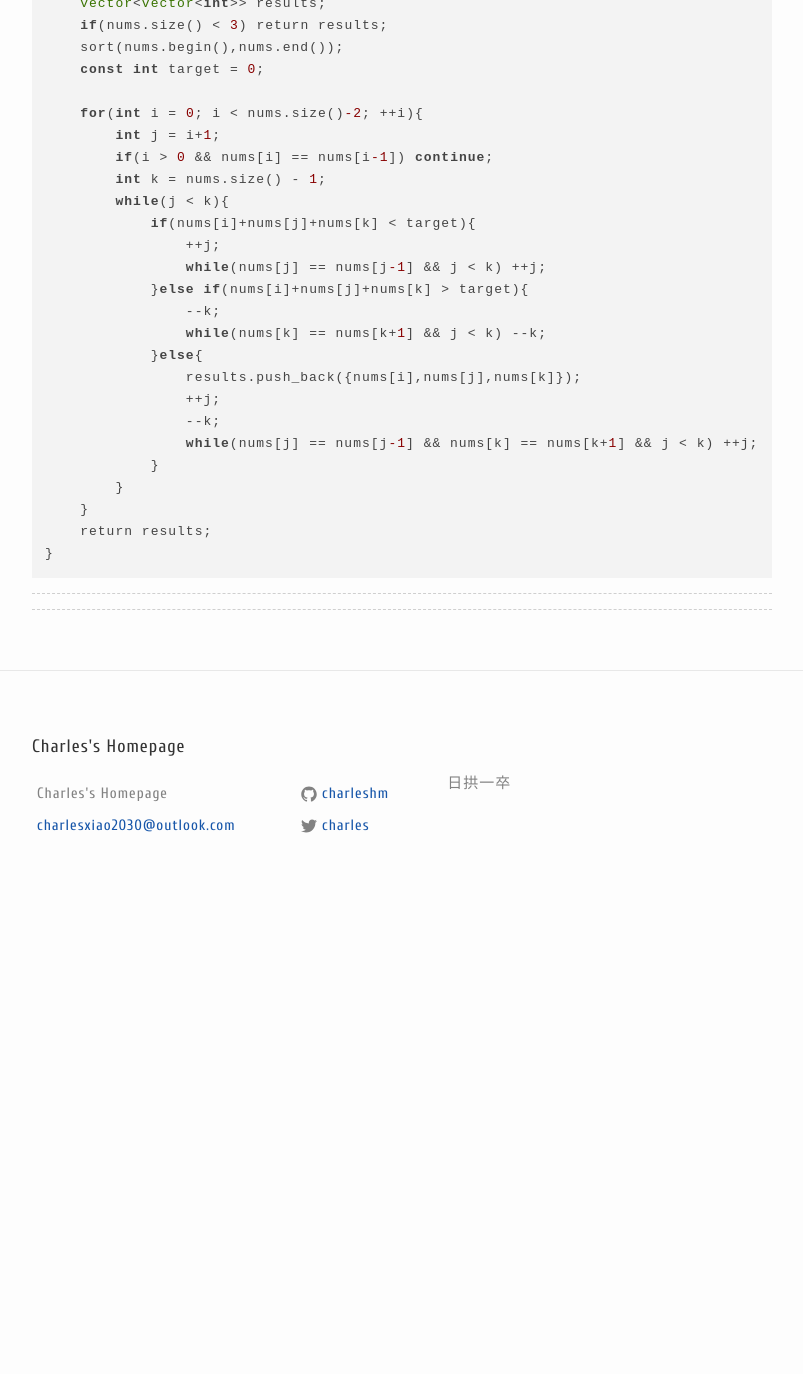
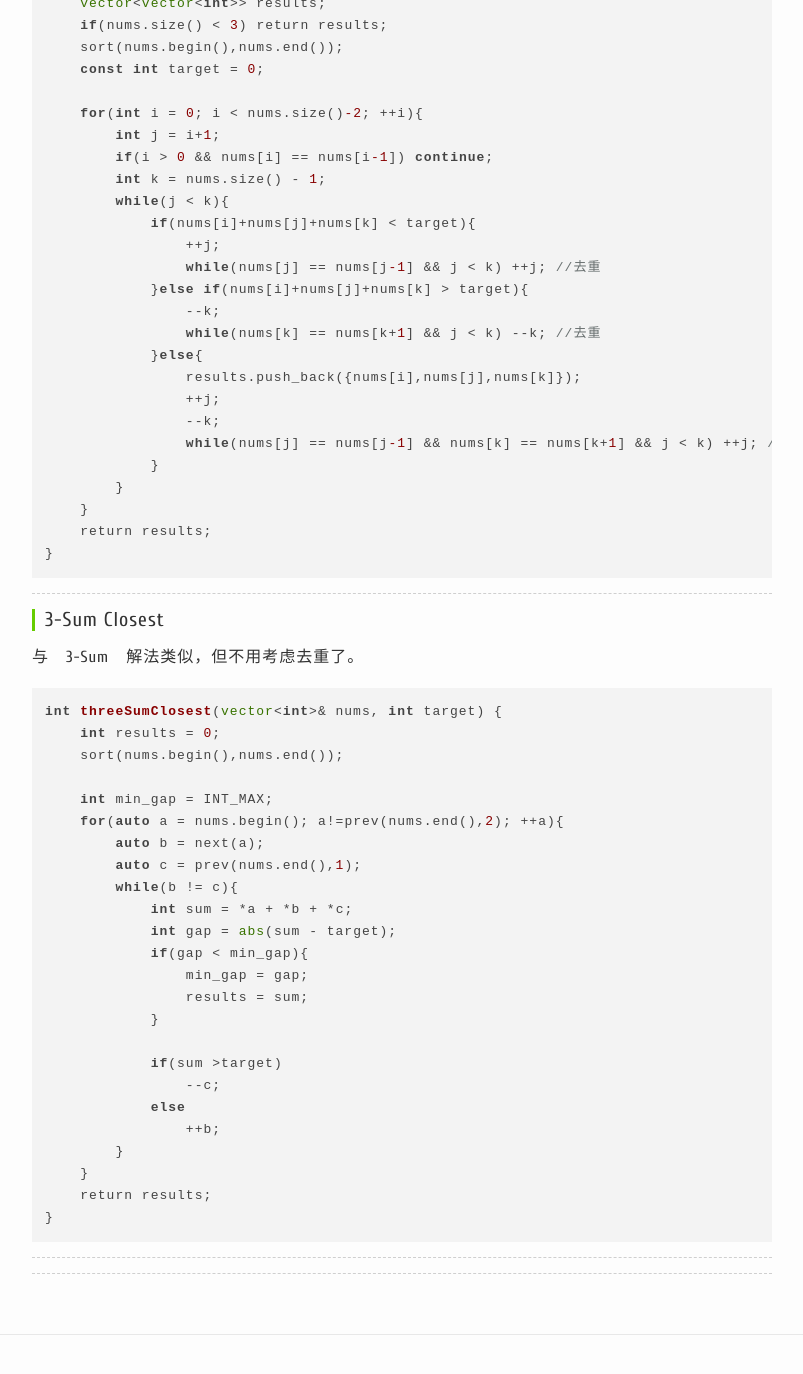
Before and after one commit to charleshm/charleshm.github.io, a Jekyll site: the page built from _posts/2016-02-23-K-sum.md, in a window 1280 px wide and 1400 px high, scrolled down 1080 px. Shown: the top 1374 px of the window, without its empty margins (238-1041 px from the left). Built offline with Jekyll 4.4.1, drawn with Linux system fonts in a browser that asks for light colours; nearby versions of some CDN libraries; comment, search, counter and statistics services are not loaded; before the commit the page ends 1977 px from its top, so only the background shows below that.

Commit message:
first blood

```diff
--- a/_posts/2016-02-23-K-sum.md
+++ b/_posts/2016-02-23-K-sum.md
@@ -63,18 +63,51 @@ vector<vector<int>> threeSum(vector<int>& nums) {
         while(j < k){
             if(nums[i]+nums[j]+nums[k] < target){
                 ++j;
-                while(nums[j] == nums[j-1] && j < k) ++j;
+                while(nums[j] == nums[j-1] && j < k) ++j; //去重
             }else if(nums[i]+nums[j]+nums[k] > target){
                 --k;
-                while(nums[k] == nums[k+1] && j < k) --k;
+                while(nums[k] == nums[k+1] && j < k) --k; //去重
             }else{
                 results.push_back({nums[i],nums[j],nums[k]});
                 ++j;
                 --k;
-                while(nums[j] == nums[j-1] && nums[k] == nums[k+1] && j < k) ++j;
+                while(nums[j] == nums[j-1] && nums[k] == nums[k+1] && j < k) ++j; //去重
             }
         }
     }
     return results;
 }
 {% endhighlight %}
+
+
+----------
+
+#### 3-Sum Closest
+与　3-Sum　解法类似，但不用考虑去重了。
+
+{% highlight c++ %}
+int threeSumClosest(vector<int>& nums, int target) {
+    int results = 0;
+    sort(nums.begin(),nums.end());
+
+    int min_gap = INT_MAX;
+    for(auto a = nums.begin(); a!=prev(nums.end(),2); ++a){
+        auto b = next(a);
+        auto c = prev(nums.end(),1);
+        while(b != c){
+            int sum = *a + *b + *c;
+            int gap = abs(sum - target);
+            if(gap < min_gap){
+                min_gap = gap;
+                results = sum;
+            }
+
+            if(sum >target)
+                --c;
+            else
+                ++b;
+        }
+    }
+    return results;
+}
+{% endhighlight %}
```
